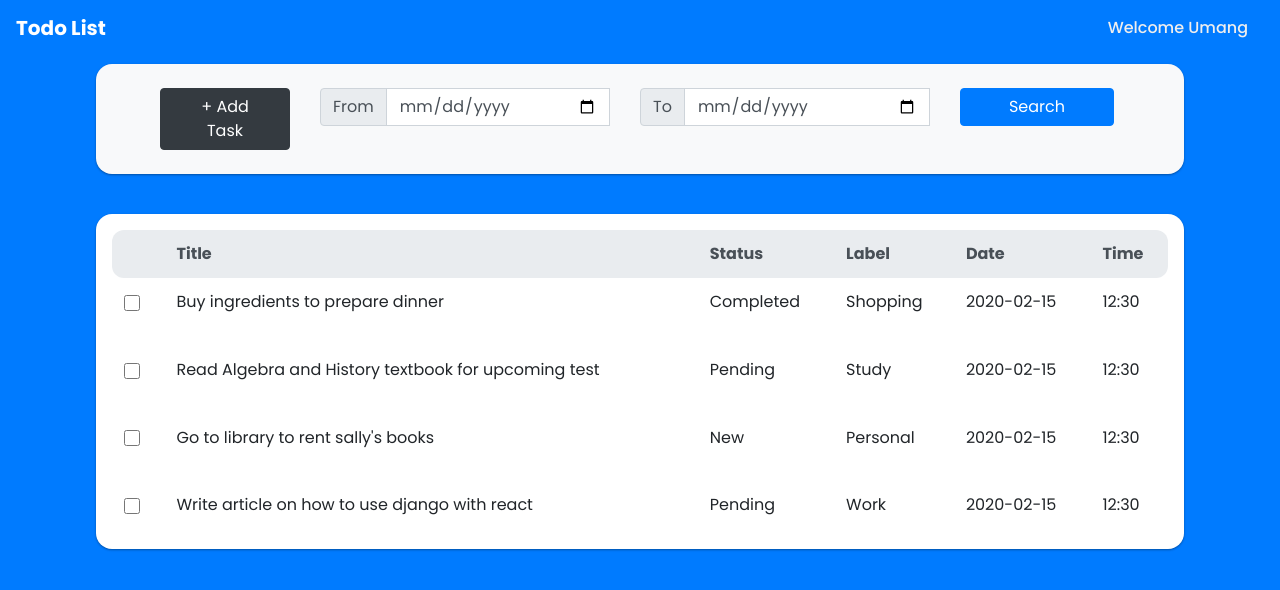
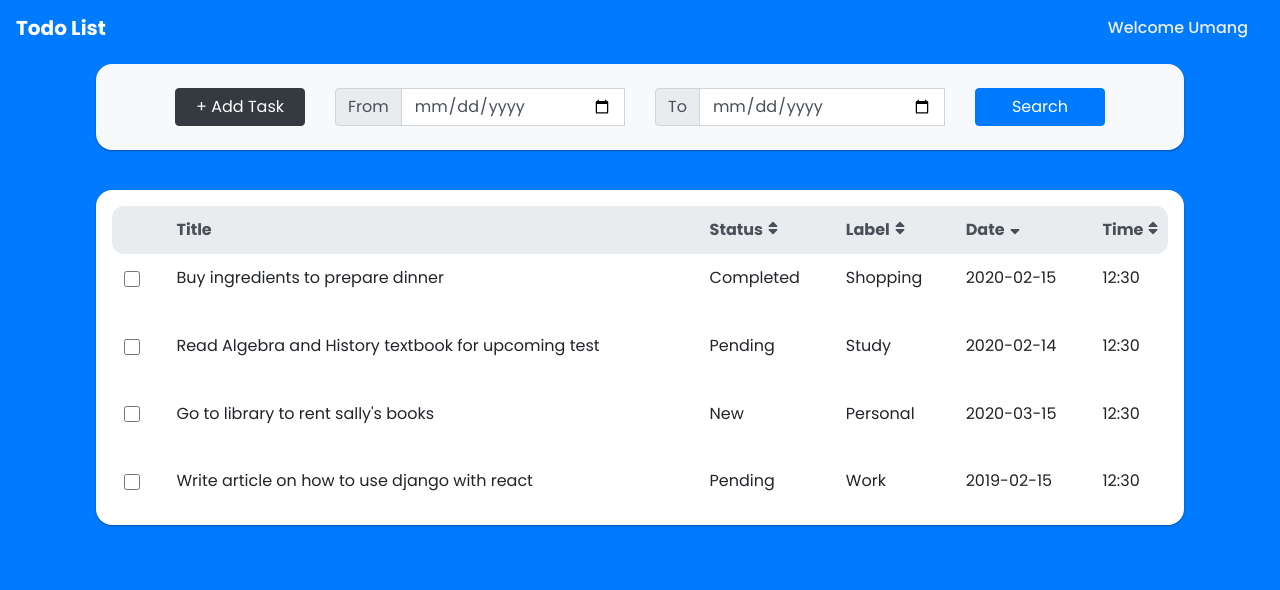
Before and after one commit to Umanggpt3/Todo-List, a React (Create React App) app in the folder todo-list/: page / in a window 1280 px wide. Shown: the top 590 px of the page. Built offline with nearby package versions, Linux system fonts and the light colour scheme.

Commit message:
Added Sort for Tasks Table

```diff
--- a/todo-list/package.json
+++ b/todo-list/package.json
@@ -3,6 +3,9 @@
   "version": "0.1.0",
   "private": true,
   "dependencies": {
+    "@fortawesome/fontawesome-svg-core": "^1.2.28",
+    "@fortawesome/free-solid-svg-icons": "^5.13.0",
+    "@fortawesome/react-fontawesome": "^0.1.9",
     "@testing-library/jest-dom": "^4.2.4",
     "@testing-library/react": "^9.5.0",
     "@testing-library/user-event": "^7.2.1",
--- a/todo-list/src/Components/AddTask/AddTask.css
+++ b/todo-list/src/Components/AddTask/AddTask.css
@@ -11,3 +11,18 @@
     padding-left: 2.2rem !important;
     padding-right: 2.2rem !important;
 }
+
+.modal-content {
+    border-radius: 1rem;
+}
+
+.modal-header {
+    border-top-left-radius: 1rem !important;
+    border-top-right-radius: 1rem !important;
+    background-color: #007bff;
+    color: white;
+}
+
+.close {
+    color: white !important;
+}
--- a/todo-list/src/Components/Navbar/Navbar.css
+++ b/todo-list/src/Components/Navbar/Navbar.css
@@ -20,18 +20,10 @@
     width: 75vw;
 }
 
-.addtask-btn {
-    padding-left: 1.6rem !important;
-    padding-right: 1.6rem !important;
-}
-
-.search-btn {
-    padding-left: 3rem !important;
-    padding-right: 3rem !important;
-}
-
 .nav-2 .row {
     width: inherit;
+    margin-left: 0px !important;
+    margin-right: 0px !important;
 }
 
 .navbar-text {
--- a/todo-list/src/Components/Navbar/Navbar.js
+++ b/todo-list/src/Components/Navbar/Navbar.js
@@ -17,13 +17,13 @@ const navbar = (props) => {
                     <Navbar.Text className="px-3">Welcome Umang</Navbar.Text>
                 </Nav>
             </Navbar>
-            <Navbar collapseOnSelect expand="sm" bg="light" variant="light" className="fixedTop-2 mx-auto">
+            <Navbar collapseOnSelect bg="light" variant="light" className="fixedTop-2 mx-auto">
                 <Navbar.Toggle aria-controls="responsive-navbar-nav" />
                 <Navbar.Collapse id="responsive-navbar-nav">
                     <Nav className="nav-2 mx-auto">
                         <Form as={Row}>
                             <Form.Group as={Col} lg="2" controlId="validationDate">
-                                <Button className="addtask-btn" variant="dark" onClick={props.toggleModal}>+ Add Task</Button>
+                                <Button className="addtask-btn btn-block" variant="dark" onClick={props.toggleModal}>+ Add Task</Button>
                             </Form.Group>
                             <Form.Group as={Col} lg="4" controlId="validationDate">
                             <InputGroup>
@@ -63,8 +63,8 @@ const navbar = (props) => {
                                 </Form.Control.Feedback>
                             </InputGroup>
                             </Form.Group>
-                            <Form.Group as={Col} lg="1" controlId="validationDate">
-                                <Button className="search-btn" variant="primary" type="submit">Search</Button>
+                            <Form.Group as={Col} lg="2" controlId="validationDate">
+                                <Button className="search-btn btn-block" variant="primary" type="submit">Search</Button>
                             </Form.Group>
                         </Form>
                     </Nav>
--- a/todo-list/src/Components/Todo/Todo.css
+++ b/todo-list/src/Components/Todo/Todo.css
@@ -19,6 +19,10 @@ table {
     margin: auto;
 }
 
+.table .thead-light th {
+    cursor: pointer;
+}
+
 .table-responsive {
     display: table !important;
 }
@@ -35,6 +39,21 @@ table {
     box-shadow: 0 14px 28px rgba(0,0,0,0.25), 0 10px 10px rgba(0,0,0,0.22);
 }
 
+.not-visible {
+    display: none !important;
+}
+
+svg {
+    position: absolute;
+    margin-top: -15px;
+    margin-left: 5px;
+}
+
+.sort-icon {
+    position: relative;
+    display: inline-block;
+}
+
 @media screen and (max-width: 768px) {
     .table-responsive {
         display: block !important;
--- a/todo-list/src/Components/Todo/Todo.js
+++ b/todo-list/src/Components/Todo/Todo.js
@@ -2,6 +2,8 @@ import React, { Component } from 'react';
 import Task from '../Task/Task';
 import AddTask from '../AddTask/AddTask';
 import Navbar from '../Navbar/Navbar';
+import { FontAwesomeIcon } from '@fortawesome/react-fontawesome';
+import { faSort , faSortUp, faSortDown } from '@fortawesome/free-solid-svg-icons';
 import 'bootstrap/dist/css/bootstrap.min.css';
 import './Todo.css'
 
@@ -23,7 +25,7 @@ class Todo extends Component {
         description: "Read Algebra and History textbook for upcoming test",
         status: 'Pending',
         label: 'Study',
-        date: '2020-02-15',
+        date: '2020-02-14',
         time: '12:30'
       },
       {
@@ -31,7 +33,7 @@ class Todo extends Component {
         description: "Go to library to rent sally's books",
         status: 'New',
         label: 'Personal',
-        date: '2020-02-15',
+        date: '2020-03-15',
         time: '12:30'
       },
       {
@@ -39,10 +41,17 @@ class Todo extends Component {
         description: "Write article on how to use django with react",
         status: 'Pending',
         label: 'Work',
-        date: '2020-02-15',
+        date: '2019-02-15',
         time: '12:30'
       }
-    ]
+    ],
+    sortType: {
+      status: '',
+      label: '',
+      date: 'desc',
+      time: ''
+    },
+    currentSort: "date"
   };
 
   toggleAddTask = () => {
@@ -65,6 +74,57 @@ class Todo extends Component {
     });
   }
 
+  getSortIcon = (val) => {
+    if (this.state.currentSort === val) {
+      if (this.state.sortType[val] === 'asc') {
+        return (<FontAwesomeIcon icon={faSortUp}></FontAwesomeIcon>);
+      } else if (this.state.sortType[val] === 'desc') {
+        return (<FontAwesomeIcon icon={faSortDown}></FontAwesomeIcon>);
+      } else {
+        return (<FontAwesomeIcon icon={faSort}></FontAwesomeIcon>);
+      }
+    } else {
+      return (<FontAwesomeIcon icon={faSort}></FontAwesomeIcon>);
+    }
+  }
+
+  compareValues = (key, order = 'asc') => {
+    return function innerSort(a, b) {
+      if (!a.hasOwnProperty(key) || !b.hasOwnProperty(key)) return 0;
+      const comparison = a[key].localeCompare(b[key]);
+
+      return (
+        (order === 'desc') ? (comparison * -1) : comparison
+      );
+    };
+  }
+
+  sortTasks = (val) => {
+    let newTodo =  [
+      ...this.state.todoItems
+    ];
+
+    let newSortType = this.state.sortType;
+
+    let order;
+
+    if (this.state.sortType[val] === 'asc') {
+      order = 'desc'
+    } else {
+      order = 'asc';
+    }
+
+    newTodo.sort(this.compareValues(val, order));
+
+    newSortType[val] = order;
+
+    this.setState({
+      todoItems: newTodo,
+      sortType: newSortType,
+      currentSort: val
+    });
+  }
+
   render() {
     return (
       <div>
@@ -82,10 +142,30 @@ class Todo extends Component {
                 <tr className="head">
                   <th scope="col"></th>
                   <th scope="col">Title</th>
-                  <th scope="col">Status</th>
-                  <th scope="col">Label</th>
-                  <th scope="col">Date</th>
-                  <th scope="col">Time</th>
+                  <th onClick={() => this.sortTasks("status")} scope="col">
+                    Status
+                    <div className="sort-icon">
+                      {this.getSortIcon("status")}
+                    </div>
+                  </th>
+                  <th onClick={() => this.sortTasks("label")} scope="col">
+                    Label
+                    <div className="sort-icon">
+                      {this.getSortIcon("label")}
+                    </div>
+                  </th>
+                  <th onClick={() => this.sortTasks("date")} scope="col">
+                    Date
+                    <div className="sort-icon">
+                      {this.getSortIcon("date")}
+                    </div>
+                  </th>
+                  <th onClick={() => this.sortTasks("time")} scope="col">
+                    Time
+                    <div className="sort-icon">
+                      {this.getSortIcon("time")}
+                    </div>
+                  </th>
                 </tr>
               </thead>
               <tbody>
```
Also changed, not shown: todo-list/src/Components/Search/Search.js (deleted), 1 other file (tests, documents, lock files or other folders).
